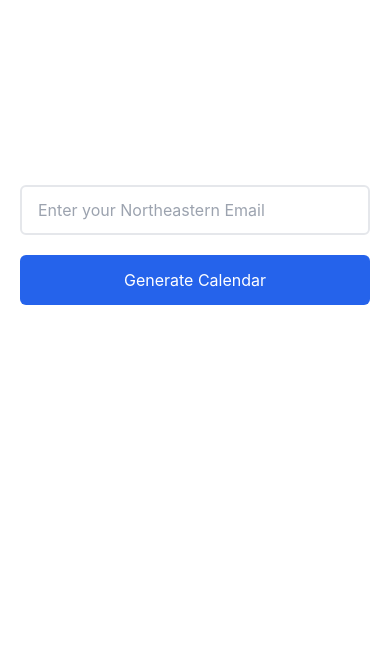
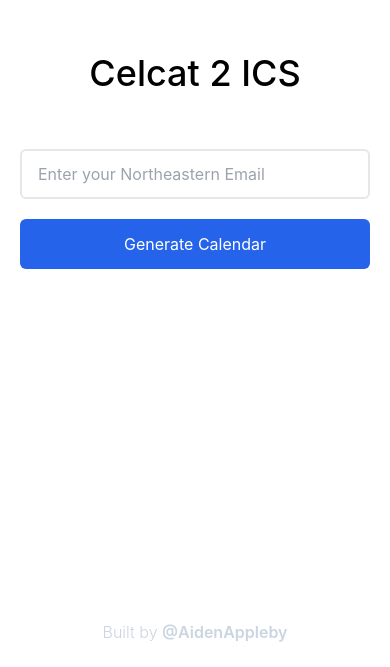
Before and after one commit to aidenappl/celcat-gcal-ui, a Next.js app: page / in a window 390 px wide. Shown: the part 177-844 px from the top of the page. Built offline with nearby package versions, Linux system fonts and the light colour scheme.

Commit message:
mobile fixes

```diff
--- a/pages/index.tsx
+++ b/pages/index.tsx
@@ -4,7 +4,6 @@
 import toast, { Toaster } from "react-hot-toast";
 import Joi from "joi";
 import axios from "axios";
-import Link from "next/link";
 import { Oval } from "react-loader-spinner";
 
 const schema = Joi.object({
@@ -47,7 +46,7 @@
   };
 
   return (
-    <div>
+    <div className="w-full h-screen">
       <Toaster position="top-center" reverseOrder={false} />
       <Head>
         <title>Celcat ICS</title>
@@ -78,22 +77,15 @@
               Copy and paste this into your respective calendar or download the
               ICS file by going to the url.
             </p>
-            {/* <h2>Want to add it to your calendar?</h2>
-            <div className="flex">
-              <Link href={"https://calendar.google.com/calendar/u/0/r?cid=webcal%3A%2F%2Fical.befunky.in%2Fical%2Fbefunky.ics"}>
-                <a>
-                  <button className="bg-blue-500 text-white rounded-md px-4 py-2 mt-4">
-                    Google Calendar
-                  </button>
-                </a>
-              </Link>
-            </div> */}
           </div>
           <div className="w-full h-screen fixed top-0 left-0 bg-black opacity-40" />
         </div>
       ) : null}
 
-      <main className="flex items-center justify-center w-full h-screen flex-col sm:flex-row px-5">
+      <main className="flex items-center justify-center w-full h-[80%] px-5">
+        <div className="flex flex-col w-full sm:w-fit h-fit">
+          <h1 className="w-full text-center text-4xl pb-14 font-medium">Celcat 2 ICS</h1>
+          <div className="flex flex-col sm:flex-row">
             <input
               className="w-full sm:w-[400px] h-[50px] border-2 pl-4 rounded-md"
               type={"text"}
@@ -124,7 +116,22 @@
                 <span>Generate Calendar</span>
               )}
             </button>
+          </div>
+        </div>
       </main>
+      <footer className="absolute bottom-0 w-full h-[70px] flex items-center justify-center text-slate-300">
+        <span className="font-light">
+          Built by{" "}
+          <a
+            href="https://aidenappleby.com"
+            target="_blank"
+            rel="noreferrer"
+            className="font-semibold"
+          >
+            @AidenAppleby
+          </a>
+        </span>
+      </footer>
     </div>
   );
 };
--- a/styles/globals.css
+++ b/styles/globals.css
@@ -6,6 +6,8 @@
 body {
   padding: 0;
   margin: 0;
+  height: 100vh;
+  height: calc(var(--vh, 1vh) * 100);
   font-family: -apple-system, BlinkMacSystemFont, Segoe UI, Roboto, Oxygen,
     Ubuntu, Cantarell, Fira Sans, Droid Sans, Helvetica Neue, sans-serif;
 }
```
Lines whose indentation alone changed are shown as unchanged.
